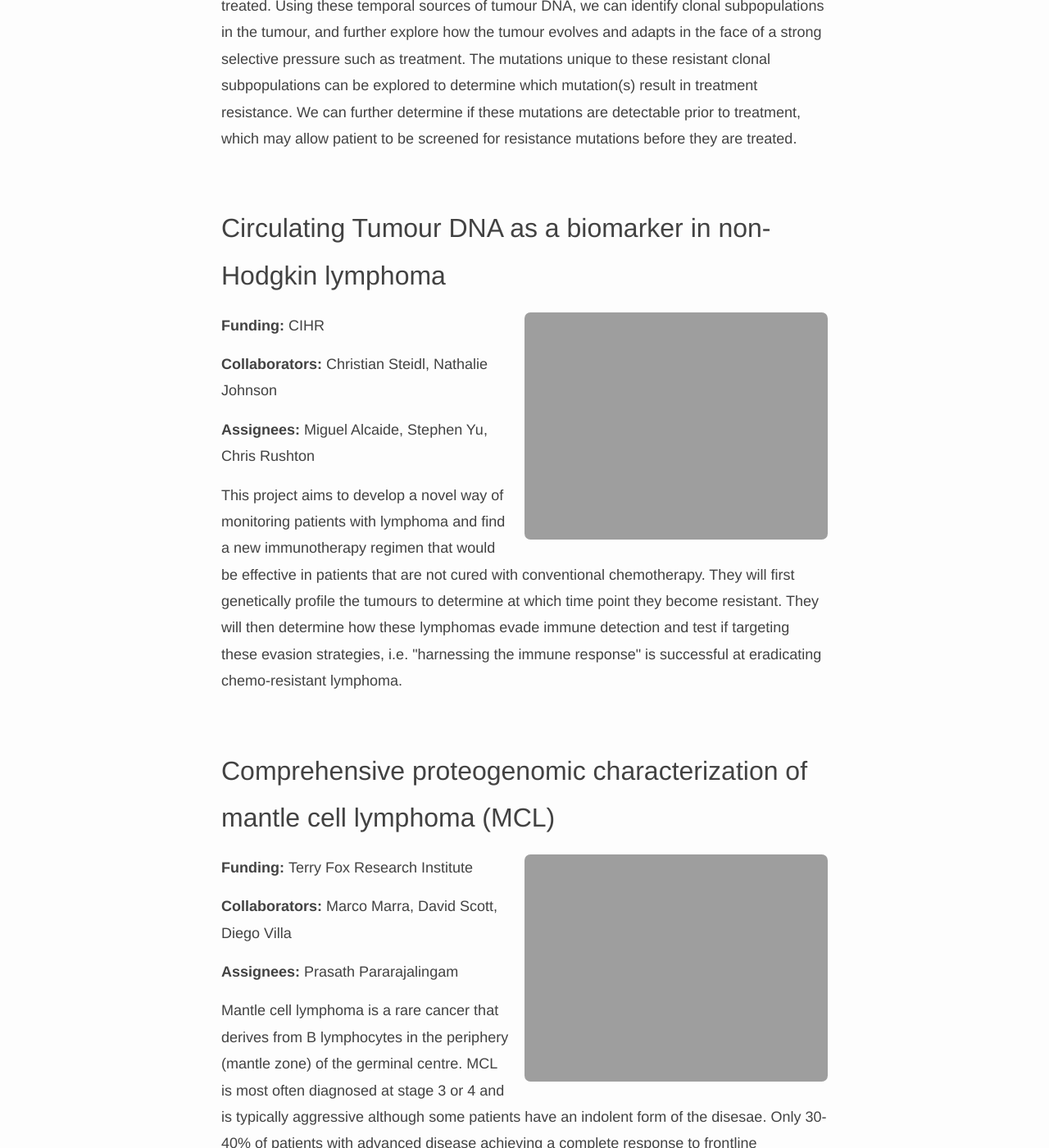
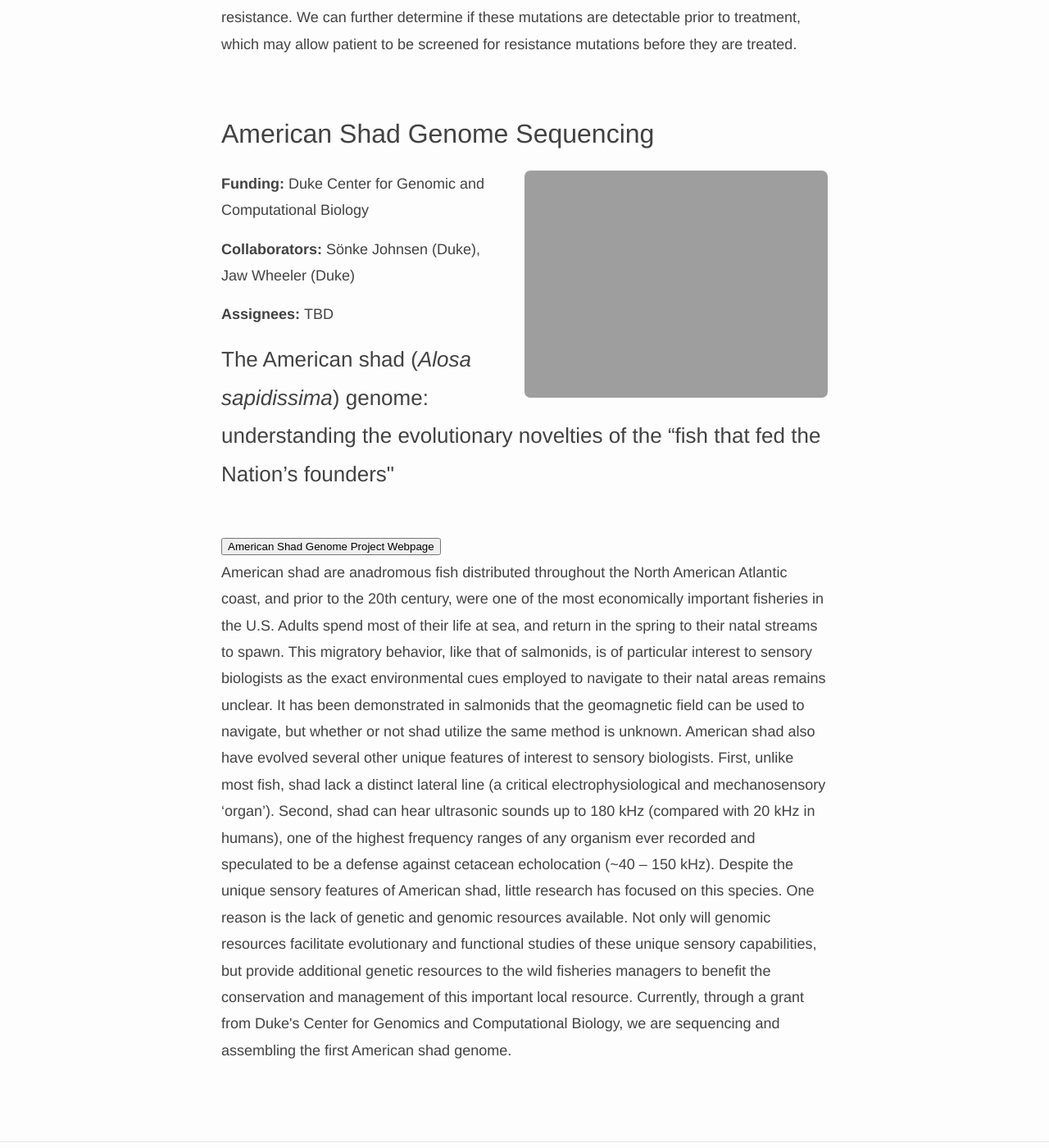
Before and after one commit to rfitak/FitakLab, a Jekyll site: the page built from _pages/projects/index.md, in a window 1280 px wide and 1400 px high, scrolled down 1766 px. Shown: the whole window at 82% size. Built offline with Jekyll 4.4.1, drawn with Linux system fonts in a browser that asks for light colours; nearby versions of some CDN libraries; some of the changed text lies outside the part shown.

Commit message:
fourth commit

```diff
--- a/_data/projects.yml
+++ b/_data/projects.yml
@@ -1,31 +1,23 @@
-- name: Genetic and molecular mechanisms of treatment resistance in DLBCL
+- name: Magnetoreception in Animals
   description: >
-    Non-Hodgkin lymphomas (NHL) represent the sixth most commonly diagnosed
-    type of cancer in Canada with diffuse large B-cell lymphoma (DLBCL) being the most prevalent.
-    DLBCL patients exhibit variable responses to available therapies such
-    as R-CHOP. Some biomarkers beginning to enter clinical trials rely on
-    gene expression signatures to identify high-risk cases.
-    For example, DLBCL comprises two cell-of-origin (COO) subgroups with
-    activated B-cell (ABC) cases typically having worse prognosis than
-    germinal centre B-cell (GCB) cases.
-    Therapeutics that exploit molecular features unique to each subgroup
-    are being actively pursued but up-front identification of patients
-    unlikely to achieve a durable response remains a challenge.
-    Although existing methods can identify specific prognostic gene
-    expression features, these capture only some of the clinical
-    heterogeneity and require tumour RNA, which is not always available.
-    Using comprehensive genomic analyses and by integrating mutation and
-    expression data from over 2000 DLBCL tumours, we seek novel molecular
-    features that are associated with treatment resistance in DLBCL.
-    The ultimate goal of this work is to develop new predictive and
-    prognostic biomarkers and identify new therapeutic targets for
-    treatment-resistant DLBCLs.
-  funding: Terry Fox Research Institute
-  collaborators: Christian Steidl, David Scott, Nathalie Johnson
-  assignees: Chris Rushton, Laura Hilton, Miguel Alcaide, Aixiang Jiang
-  photo: projects/FCGR2B_cropped.png
+    Over the last several decades, behavior experiments have shown that a
+    variety of animals are capable of sensing Earth's magnetic field.  Although
+    several theories exist to explain this phenomenon, the underlying molecular
+    basis remains unknown.  Oue research at UCF is trying to identify the
+    possible location of a 'magnetoreceptor' and putative genes involved in a
+    magnetic sense.  We utilize various RNA-seq experiments in fish
+    (i.e. salmonids) to quantify changes in gene expression after exposure
+    to magnetic stimuli.  We have examined both the brain and retina to date.
+    There is essentially no change in gene expression in the retina, but
+    numerous changes were observed in the brain.  The changes in the brain
+    have yielded 'candidate magnetoreception genes', such as the protein
+    ferritin, in which ongoing experiments are examining more closely.
+  funding: Air Force Office of Scientific Research (through Sönke Johnsen at Duke University)
+  collaborators: Sönke Johnsen (Duke), Jay Wheeler (Duke), Ken Lohmann (UNC), Dave Ernst (UNC/UArk), Lewis Naisbett-Jones (UNC)
+  assignees: TBD
+  photo: projects/magnetoreception1.png
 
-- name: Resolving clonal structure and evolution patterns in DLBCL
+- name: Geomagnetic Biogeography
   description: >
     Diffuse Large B-Cell Lymphoma is a genetically heterogeneous form of cancer,
     with different cells in the tumour acquiring different mutations. This
@@ -42,86 +34,38 @@
     in treatment resistance. We can further determine if these mutations are
     detectable prior to treatment, which may allow patient to be screened for resistance
     mutations before they are treated.
-  funding: Terry Fox Research Institute
-  collaborators: Christian Steidl, David Scott, Nathalie Johnson
-  assignees: Chris Rushton, Miguel Alcaide, Sarah Arthur
-  photo: projects/DLBCL_Evolution.png
+  funding: N/A
+  collaborators: Sönke Johnsen (Duke), Jay Wheeler (Duke), Roger Brothers (UNC), Ken Lohmann (UNC)
+  assignees: TBD
+  photo: projects/geomagbiogeog.png
 
-- name: Circulating Tumour DNA as a biomarker in non-Hodgkin lymphoma
+- name: American Shad Genome Sequencing
   description: >
-    This project aims to develop a novel way of monitoring patients with lymphoma and find a new immunotherapy regimen
-    that would be effective in patients that are not cured with conventional chemotherapy. They will first genetically
-    profile the tumours to determine at which time point they become resistant. They will then determine how these
-    lymphomas evade immune detection and test if targeting these evasion strategies, i.e. "harnessing the immune response"
-    is successful at eradicating chemo-resistant lymphoma.
-  funding: CIHR
-  collaborators: Christian Steidl, Nathalie Johnson
-  assignees: Miguel Alcaide, Stephen Yu, Chris Rushton
-  photo: projects/Figure_1_amplicon.png
-
-- name: Comprehensive proteogenomic characterization of mantle cell lymphoma (MCL)
-  description: >
-    Mantle cell lymphoma is a rare cancer that derives from B lymphocytes in the periphery (mantle zone)
-    of the germinal centre. MCL is most often diagnosed at stage 3 or 4 and is typically aggressive although some patients have an indolent form of the disesae.
-    Only 30-40% of patients with advanced disease achieving a complete response to frontline treatments (R-bendamustine).
-    Heterogeneous clinical response is partially attributable to observable variations in morphology, immunophenotype and proliferative capacity;
-    however, there is little known about the relationship between genetic features and variation in phenotype or response to specific treatment regimens.
-    Through a meta-analysis of in-house and existing exome sequencing data, our group has identified multiple novel driver mutations in MCL including some that associate with high or low proliferation.
-    To more completely ascertain the mutations that lead to lymphomagenesis in MCL, we are performing an integrative proteogenomic characterization of MCL tumours using a combination of whole genome sequencing, RNA-seq and shotgun proteomics.
-    We will are using these data to identify novel coding and non-coding (i.e. regulatory) driver mutations that affect the natural history of MCL including treatment response.
-  funding: Terry Fox Research Institute
-  collaborators: Marco Marra, David Scott, Diego Villa
-  assignees: Prasath Pararajalingam
-  photo: projects/mcl_oncoplot.png
-
-- name: Identification and functional characterization of recurrent non-coding mutations in NHLs
-  description: >
-       The list of protein-coding drivers identified through sequencing in DLBCL
-       has begun to saturate and yet there remains a gap in our understanding
-       of how these genetic alterations contribute to the
-       transcriptional differences underlying known prognostic signatures and molecular subgroups.
-       For example, dysregulation of NF-κB is the hallmark feature of ABC
-       DLBCL but many ABC cases appear to lack the common driver mutations
-       that are known to promote NF-κB. We are seeking driver mutations
-       that contribute to some features of NHLs.
-       We use data-driven comprehnsive methods that allow identification of
-       non-coding SSMs with a regulatory effect in cis or trans on
-       genes/proteins relevant to malignancy.
-  funding: Terry Fox Research Institute, CIHR
-  collaborators: Christian Steidl, David Scott
-  assignees: Sarah Arthur, Krysta Coyle, Aixiang Jiang
-  photo: projects/NFKBIZ_overview_cropped.png
-
-- name: Comprehensive characterization of endemic and sporadic Burkitt lymphoma
-  description: >
-    Burkitt lymphoma (BL) is currently classified as one of three clinical
-    variants: endemic BL, sporadic BL, and HIV-associated BL.
-    The endemic variant is primarily diagnosed in sub-Saharan Africa and is
-    epidemiologically associated with the Epstein–Barr virus (EBV) and
-    malaria infection; although, the role of these pathogens in promoting
-    the formation of BL remains unclear.
-    On the other hand, sporadic BL is diagnosed outside of malaria-endemic
-    areas, with only a minority of cases being EBV-positive (10-30%).
-    This project seeks to generate high-throughput whole genome and
-    transcriptome sequencing data from over 100 BL tumours in order to
-    elucidate the genetic and molecular underpinnings of the disease.
-    With this project, we aim to refine the mutational landscape of BL to
-    facilitate the development of less toxic targeted therapies.
-    We also plan on investigating the oncogenic role of EBV and whether it may
-    serve as a better criterion for disease classification than the current
-    system relying on geographic origin.
-  funding: National Cancer Institute, Foundation for Burkitt Lymphoma Research
-  collaborators: Marco Marra, Louis Staudt
-  assignees: Bruno Grande, Aixiang Jiang
-  photo: projects/blgsp_ash_2017.jpg
-
-- name: Genetic characterization of canine B-cell lymphomas
-  description: >
-    Cancer is the leading cause of premature death in pet dogs and non-Hodgkin lymphomas are the most common cancer in most dog breeds.
-    Unlike human lymphomas with similar histopathology, canine B-cell lymphomas (cBCL) are incurable and exhibit an agressive clinical course.
-    We are sequencing cBCLs to identify driver mutations that contribute to this cancer in a variety of dog breeds.
-    We identified TRAF3 as a novel tumour suppressor in cBCL and are pursuing additional candidate genes.
-  funding: NSERC
-  collaborators:
-  assignees: Kevin Bushell, Krishanna Campbell, Matt Cheung
-  photo: projects/TRAF3.png
+    <H3>The American shad (<i>Alosa sapidissima</i>) genome: understanding the
+    evolutionary novelties of the “fish that fed the Nation’s founders"</H3>
+    <br>
+    <button onclick="window.location.href = 'https://rfitak.github.io/American_Shad_Genome/';">American Shad Genome Project Webpage</button>
+    <br>
+    American shad are anadromous fish distributed throughout the North American
+    Atlantic coast, and prior to the 20th century, were one of the most economically
+    important fisheries in the U.S. Adults spend most of their life at sea, and return
+    in the spring to their natal streams to spawn.  This migratory behavior, like that
+    of salmonids, is of particular interest to sensory biologists as the exact environmental
+    cues employed to navigate to their natal areas remains unclear.  It has been demonstrated
+    in salmonids that the geomagnetic field can be used to navigate, but whether or not
+    shad utilize the same method is unknown.  American shad also have evolved several other
+    unique features of interest to sensory biologists.  First, unlike most fish, shad lack a
+    distinct lateral line (a critical electrophysiological and mechanosensory ‘organ’).  Second,
+    shad can hear ultrasonic sounds up to 180 kHz (compared with 20 kHz in humans), one of the
+    highest frequency ranges of any organism ever recorded and speculated to be a defense against
+    cetacean echolocation (~40 – 150 kHz).  Despite the unique sensory features of American shad,
+    little research has focused on this species.  One reason is the lack of genetic and genomic
+    resources available. Not only will genomic resources facilitate evolutionary and functional studies
+    of these unique sensory capabilities, but provide additional genetic resources to the wild
+    fisheries managers to benefit the conservation and management of this important local resource.
+    Currently, through a grant from Duke's Center for Genomics and Computational Biology, we are
+    sequencing and assembling the first American shad genome.
+  funding: Duke Center for Genomic and Computational Biology
+  collaborators: Sönke Johnsen (Duke), Jaw Wheeler (Duke)
+  assignees: TBD
+  photo: projects/shad1.png
--- a/_data/team.yml
+++ b/_data/team.yml
@@ -29,34 +29,12 @@
 
   photo: team/bob1.jpg
 
-- name: Dr. Miguel Alcaide
+- name: Dr. TBD
   is_pi: False
   is_current: True
-  position: Research Associate
-  researchgate: https://www.researchgate.net/profile/Miguel_Alcaide
+  position: Postdoctoral Researcher
+  researchgate: https://www.researchgate.net/profile/TBD_TBD
   scholar: https://scholar.google.ca/citations?hl=en&user=5Jig5G4AAAAJ
   bio: >
-    My main role at the Morin lab focuses on the development and
-    implementation of assays with potential utility in the genetic
-    stratification, non-invasive monitoring and management of cancer
-    patients.
-    We have developed assays relying on <a href="https://www.ncbi.nlm.nih.gov/pubmed/28874686">targeted hybridization capture
-    followed by high throughput sequencing</a> as well as assays relying on
-    droplet digital PCR (ddPCR).
-    I am particularly interested in the development and optimization of
-    molecular techinques for the ultrasensitive and straightforward
-    detection of tumour-derived DNA fragments.
-    Detection and quantification of circulating tumour DNA (ctDNA) via
-    duplex sequencing with semi-degenerate barcoded adapters and the use
-    of wild-type specific hydrolysis probes <a href="https://www.ncbi.nlm.nih.gov/pubmed/27440511">(“inverted” ddPCR)</a> to detect
-    multiple recurrent somatic mutations of clinical relevance are
-    amongst my main contributions into this growing area of research.
-    Currently, I am involved in different projects related to the genetic
-    characterization of different types of Non-Hodgkin Lymphoma, and the
-    detection, quantification and serial monitoring of ctDNA in cancer
-    patients, including those enrolled in the personalized oncogenomics
-    project (POG). We are also starting to apply our error-correction
-    duplex sequencing approach for the sequencing of ancient DNA,
-    including archaeological specimens of both pacific salmons and
-    woolly dogs.
-  photo: team/bob1.jpg
+    TBD
+  photo: team/tbd.jpg
```
Also changed, not shown: images/projects/geomagbiogeog.png (added), images/projects/magnetoreception1.png (added).
